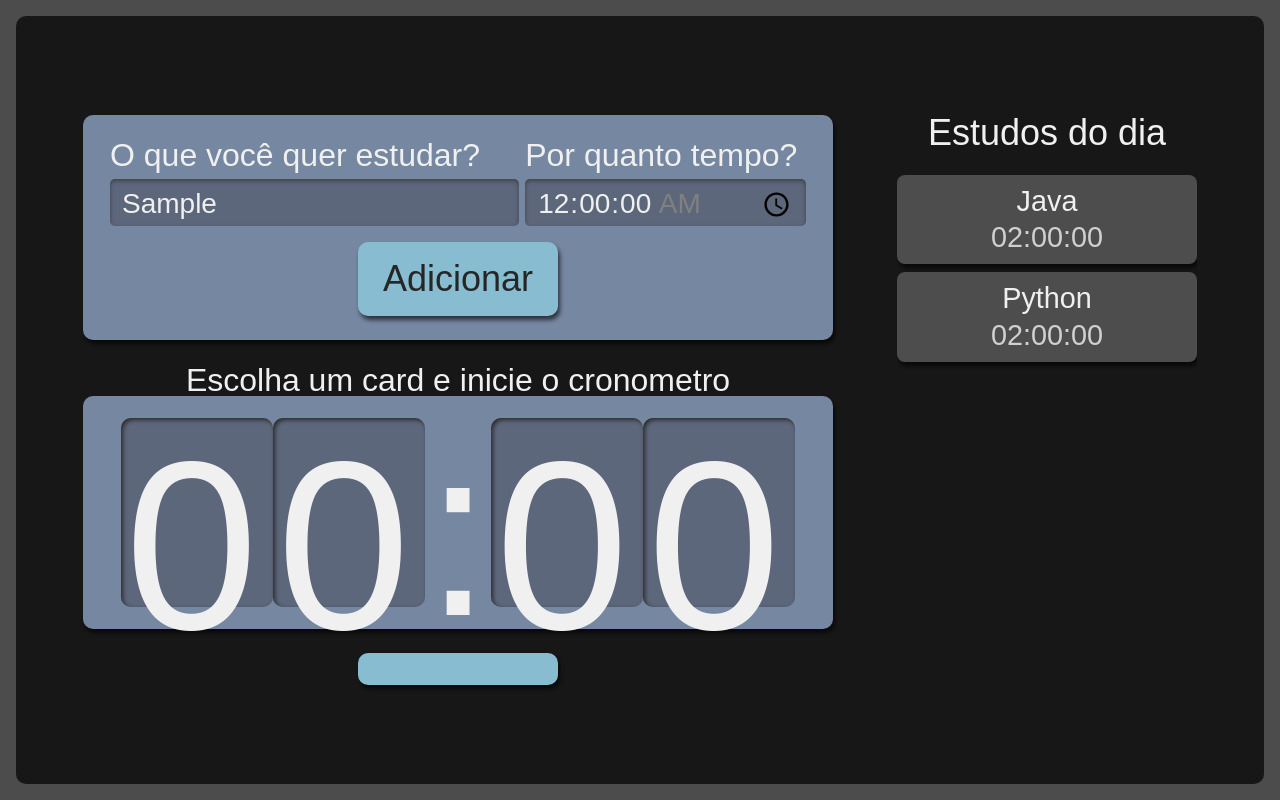
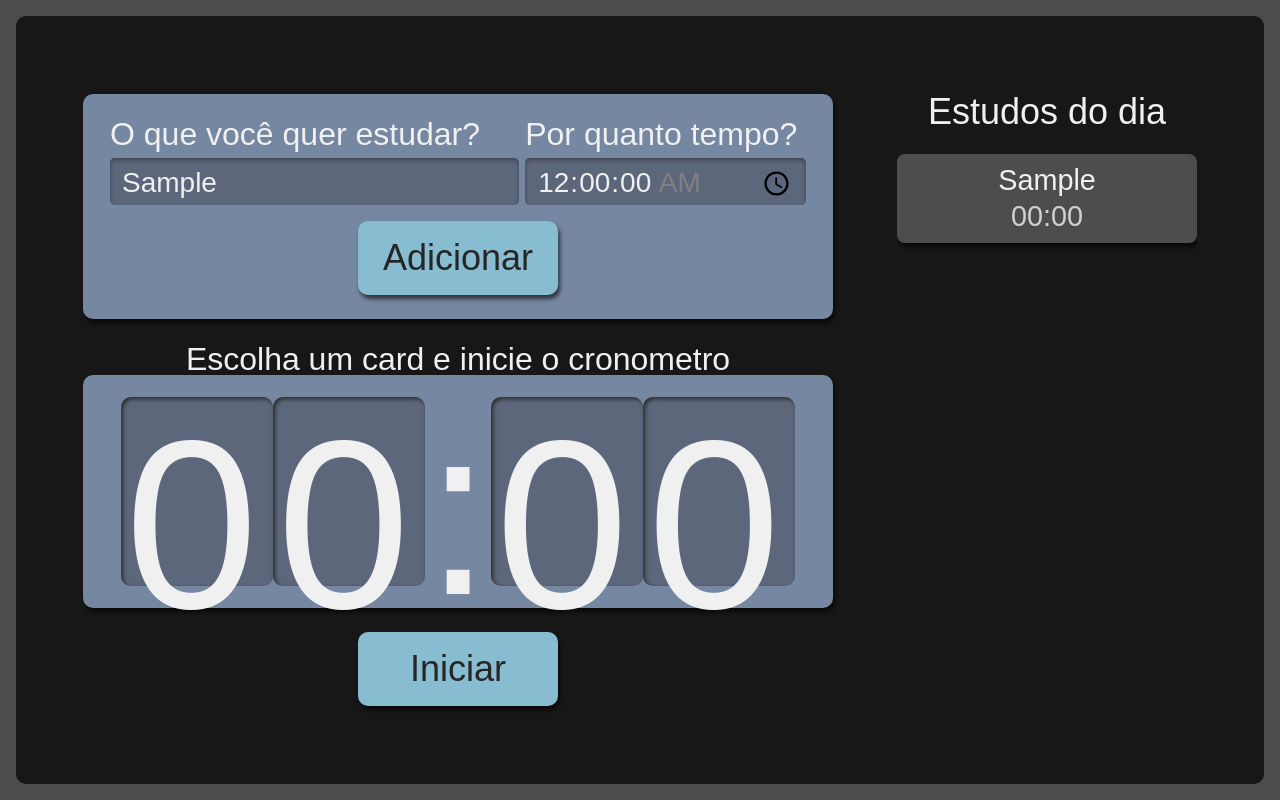
Before and after one commit to brenovinicius/studies, a React (Create React App) app: page / in a window 1280 px wide. Both pictures are taken after typing "Sample" into the empty fields and a click on the button "Adicionar". Built offline with nearby package versions, Linux system fonts and the light colour scheme.

Commit message:
add create tarefa

```diff
--- a/src/components/Cronometro/index.tsx
+++ b/src/components/Cronometro/index.tsx
@@ -9,7 +9,7 @@ export default function Cronometro() {
       <div className={style.relogioWrapper}>
         <Relogio/>
       </div>
-      <Botao texto='Iniciar'/>
+      <Botao>Iniciar</Botao>
     </div>
   );
 }
--- a/src/components/Formulario/index.tsx
+++ b/src/components/Formulario/index.tsx
@@ -1,15 +1,20 @@
 import React from "react";
+import { Tarefa } from "../../types/tarefa";
 import Botao from "../Botao";
 import style from "./Formulario.module.scss";
 
-class Formulario extends React.Component {
+type FormularioProps = {
+  setTarefas: React.Dispatch<React.SetStateAction<Tarefa[]>>
+}
+class Formulario extends React.Component<FormularioProps> {
   state = {
     tarefa: "",
     tempo: "00:00",
   };
 
-  addTarefa(event:React.FormEvent<HTMLFormElement>) {
+  addTarefa(event: React.FormEvent<HTMLFormElement>) {
     event.preventDefault();
+    this.props.setTarefas(tarefas => [...tarefas, {...this.state}])
     console.log(this.state)
   }
 
--- a/src/components/Lista/Item/index.tsx
+++ b/src/components/Lista/Item/index.tsx
@@ -1,10 +1,14 @@
+import { Tarefa } from "../../../types/tarefa";
 import style from "../Lista.module.scss";
 
-export default function Item({tarefa, tempo} : {tarefa: string, tempo: string}) {
+type ItemProps ={
+  item: Tarefa
+}
+export default function Item({item} : ItemProps) {
     return (
     <li className={style.item}>
-        <h3>{tarefa}</h3>
-        <span>{tempo}</span>
+        <h3>{item.tarefa}</h3>
+        <span>{item.tempo}</span>
       </li>
     );
 }
--- a/src/components/Lista/index.tsx
+++ b/src/components/Lista/index.tsx
@@ -1,18 +1,20 @@
-import React, { useState } from "react";
+import React from "react";
+import { Tarefa } from "../../types/tarefa";
 import Item from "./Item";
 import style from "./Lista.module.scss";
 
-function Lista() {
-  let [tarefas, setTarefas] = useState([
-    { nome: "Java", tempo: "02:00:00" },
-    { nome: "Python", tempo: "02:00:00" },
-  ]);
+type ListaProps = {
+  tarefas: Tarefa[]
+}
+
+function Lista({tarefas}: ListaProps) {
+
   return (
     <aside className={style.listaTarefas}>
       <h2>Estudos do dia</h2>
       <ul>
         {tarefas.map((item, index) => (
-          <Item tempo={item.tempo} tarefa={item.nome} key={index} />
+          <Item key={index} item={item}/>
         ))}
       </ul>
     </aside>
--- a/src/pages/App.tsx
+++ b/src/pages/App.tsx
@@ -1,14 +1,16 @@
-import React from 'react';
+import React, { useState } from 'react';
 import Cronometro from '../components/Cronometro';
 import Formulario from '../components/Formulario';
 import Lista from '../components/Lista';
+import { Tarefa } from '../types/tarefa';
 import style from './App.module.scss'
 
 function App() {
+  let [tarefas, setTarefas] = useState<Tarefa[]>([]);
   return (
     <div className={style.AppStyle}>
-      <Formulario/>
-      <Lista></Lista>
+      <Formulario setTarefas={setTarefas}/>
+      <Lista tarefas={tarefas}></Lista>
       <Cronometro/>
     </div>
   );
--- /dev/null
+++ b/src/types/tarefa.ts
@@ -0,0 +1,4 @@
+export interface Tarefa {
+    tarefa: string,
+    tempo: string
+}
```
